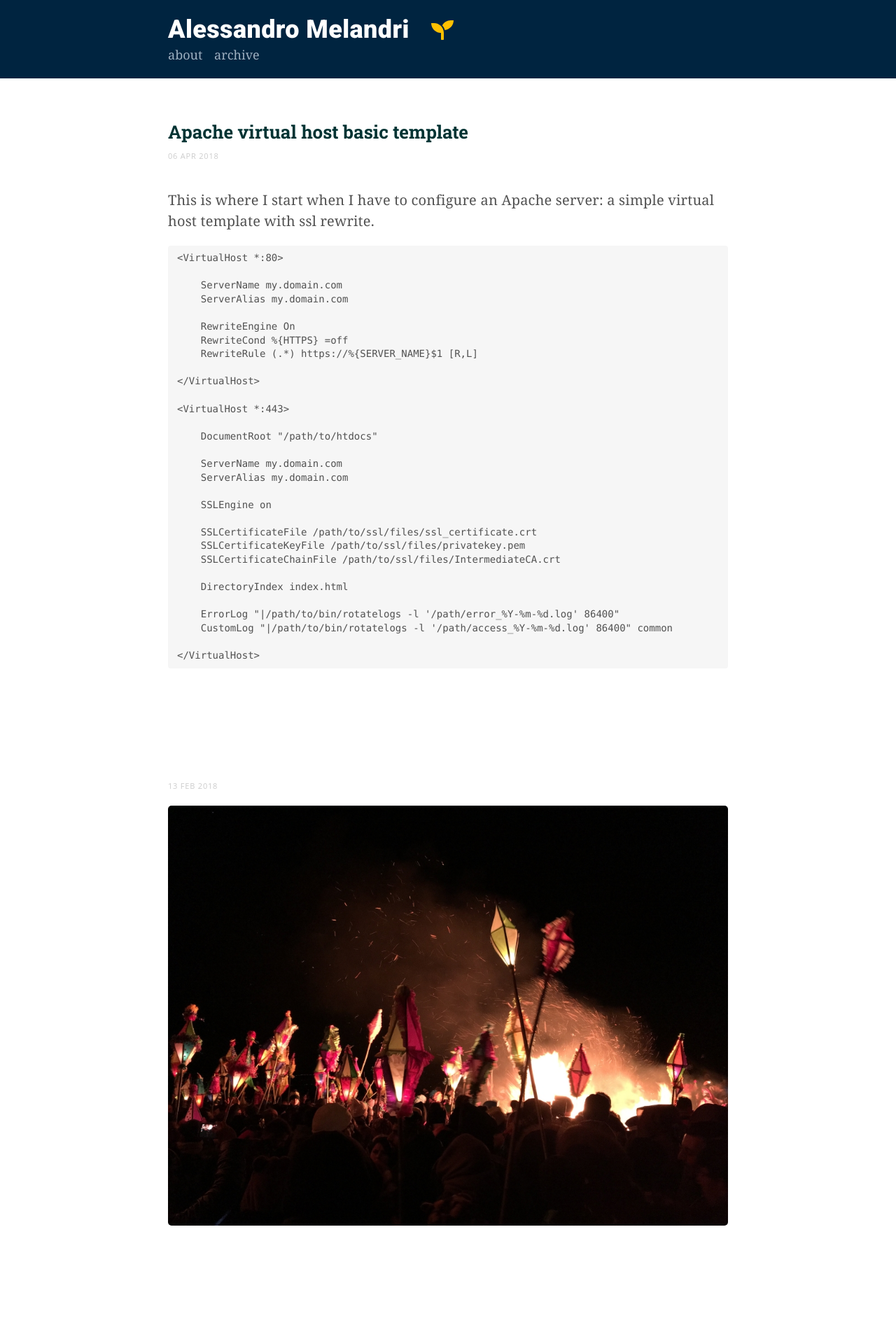
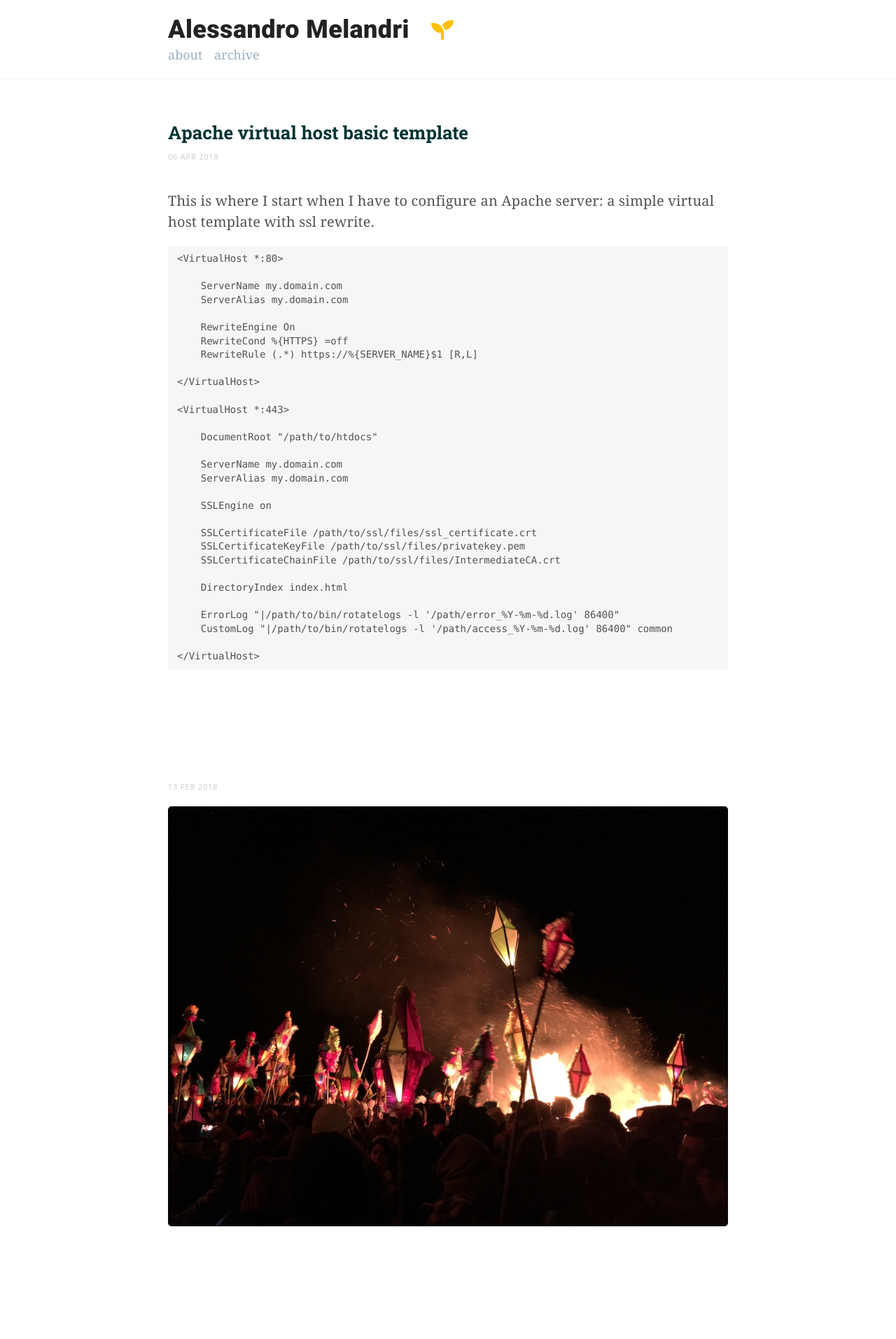
Before and after one commit to amelandri/amelandri.github.io, a Jekyll site: the page built from index.html, in a window 1280 px wide. Shown: the top 1913 px of the page at 70% size. Built offline with Jekyll 4.4.1, drawn with Linux system fonts in a browser that asks for light colours; nearby versions of some CDN libraries; the list of posts is cut into pages by our own code; comment, search, counter and statistics services are not loaded.

Commit message:
Restored white header layout

```diff
--- a/public/css/lanyon.css
+++ b/public/css/lanyon.css
@@ -96,7 +96,7 @@ h1, h2, h3, h4, h5, h6 {
   padding-top:    1rem;
   padding-bottom: 1rem;
   margin-bottom: 3rem;
-  background: #002440;
+  border-bottom: 1px dotted #e1e1e1;
 }
 .masthead-title {
   margin-top: 0;
@@ -108,7 +108,7 @@ h1, h2, h3, h4, h5, h6 {
   letter-spacing: 0.02rem;
 }
 .masthead-title a{
-  color: #ffffff;
+  color: #222222;
 }
 
 .masthead-title svg{
```
